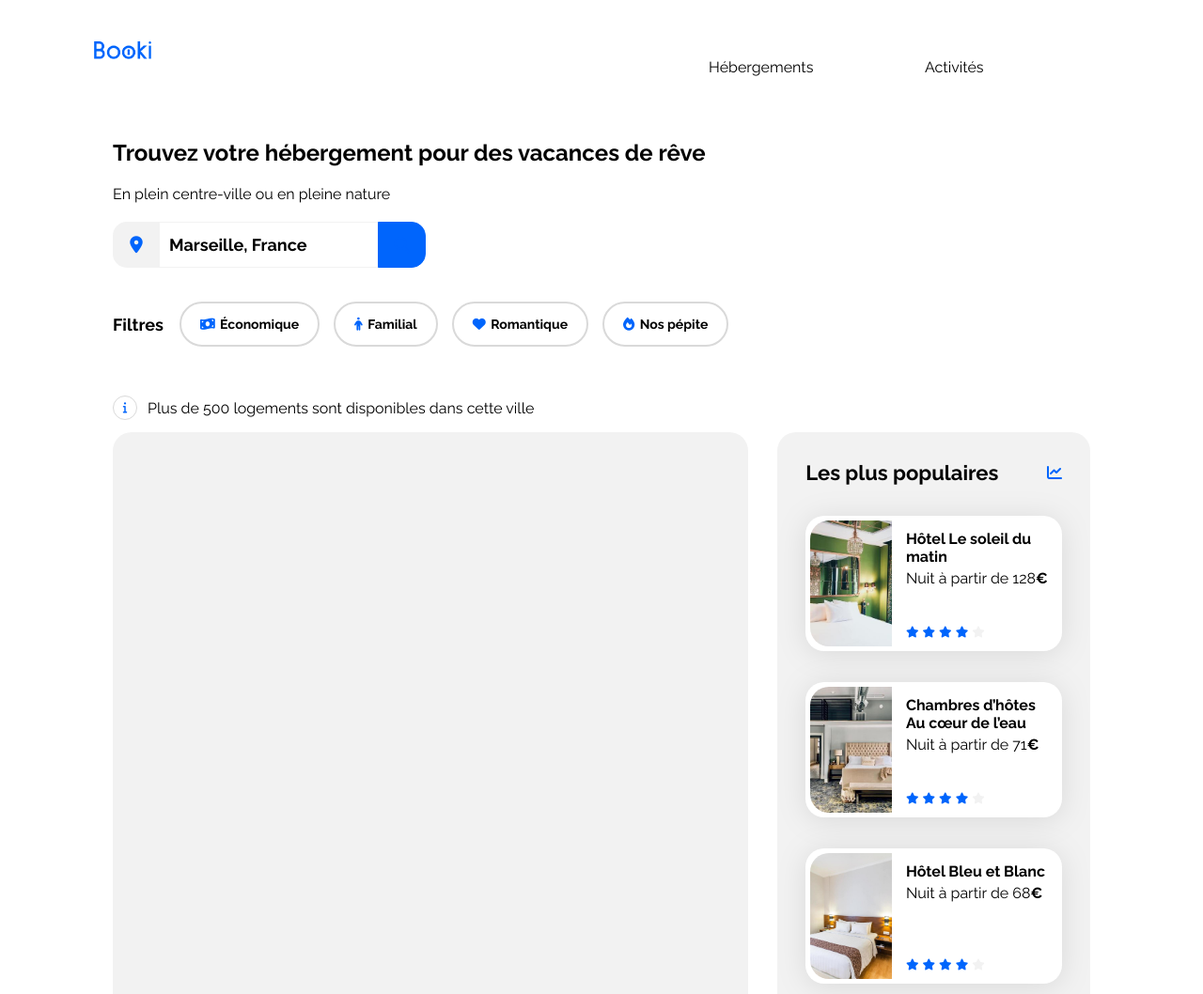
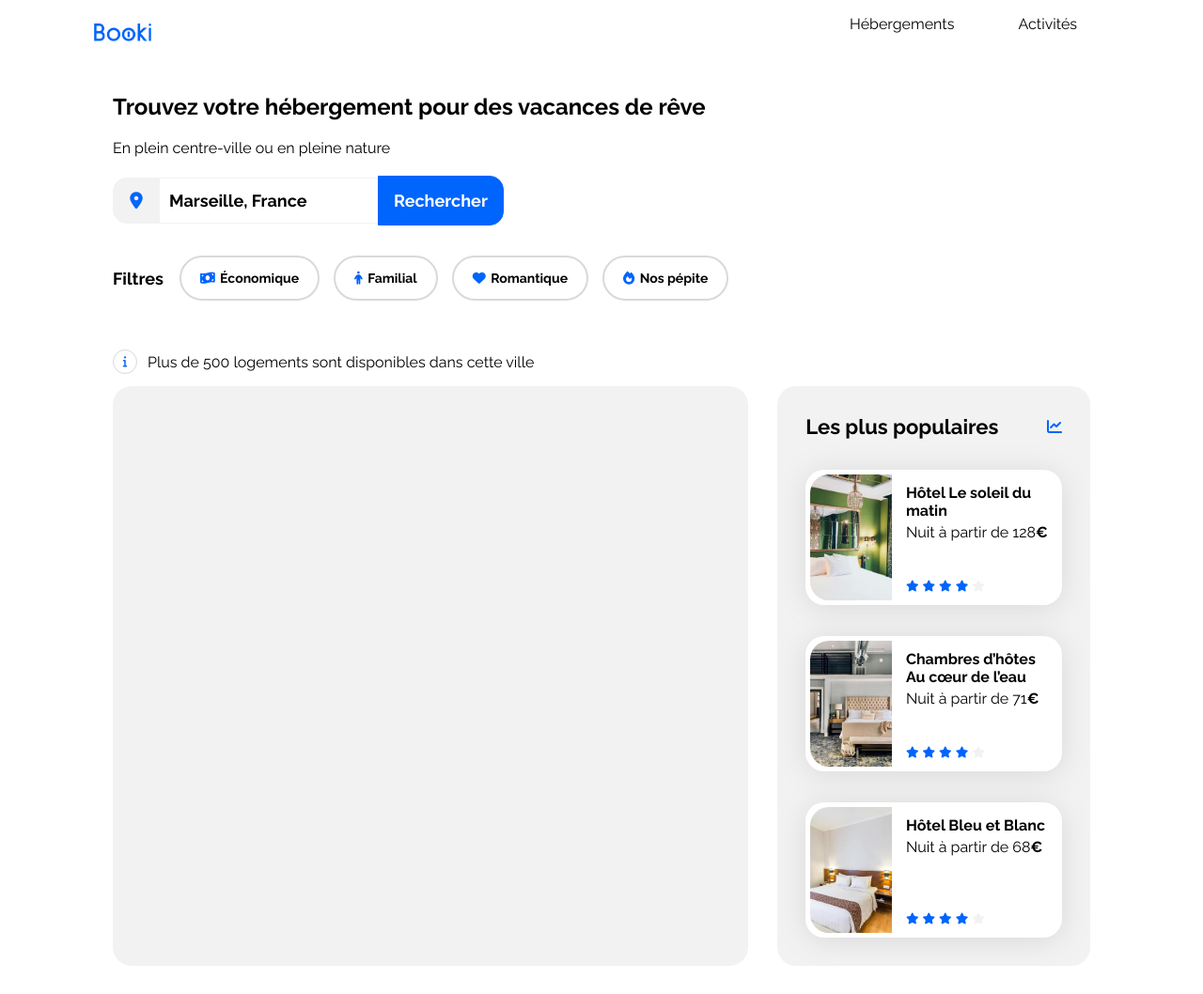
Before and after one commit to Delltuss/Blin_Florian_1_Booki-starter-code-master_03.03.2023, a plain HTML site: page index.html in a window 1280 px wide. Shown: the top 1058 px of the page at 94% size. Drawn offline with Linux system fonts and the light colour scheme.

```diff
--- a/css/style.css
+++ b/css/style.css
@@ -15,7 +15,7 @@
 
 body {
     max-width: 1400px;
-    padding: 44px 50px 0;
+    padding: 0 50px;
     margin: auto;
     font-family: 'Raleway', sans-serif;
     overflow-x: hidden;
@@ -38,6 +38,7 @@ header {
 }
 
 .container-logo{
+    margin-top: 25px;
     width: 61px;
 
 }
@@ -49,36 +50,26 @@ header {
 .links {
     list-style-type: none;
     padding: 0;
+    margin: 0;
     display: flex;
 }
 
 
 .links li {
      margin: 0 34px;
-}
-
-.links li::before {
-    content: "";
-    display: block;
-    width: 162px;
-    height: 2px;
-    background-color: #0065FC;
-    position: relative;
-    top: -44px;
-    opacity: 0;
+     padding-top: 16px;
 }
 
 .links li > a {
     text-decoration: none;
 }
 
-.links > li:hover, .links > li:hover a {
-    border-color: #0065FC;
-    color: #0065FC;
+.links > li:hover {
+    border-top: 1px solid #0065FC;
 }
 
-.links li:hover::before {
-    opacity: 1;
+.links > li:hover a {
+    color: #0065FC;
 }
 
 .main-container {
@@ -117,6 +108,14 @@ header {
 }
 
 /****** Recherche ***********/
+
+.search-text {
+    display: block;
+}
+
+.search-icon {
+    display: none;
+}
 
 .search-input {
     margin-top: 20px;
@@ -240,7 +239,8 @@ header {
 }
 
 .search-input > form > button {
-    font-size: 0px;
+    font-size: 18px;
+    font-weight: 700;
     margin: 0;
     border: 1px solid #0065FC;
 }
--- a/index.html
+++ b/index.html
@@ -36,7 +36,10 @@
                     <form action="#" method="get">
                         <label for="site-search"><i class="fa-sharp fa-solid fa-location-dot"></i></label>
                         <input type="search" placeholder="Marseille, France" id="site-search">
-                        <button>Rechercher<i class="fa-solid fa-magnifying-glass"></i></button>
+                        <button>
+                            <span class="search-text">Rechercher</span>
+                            <span class="search-icon"><i class="fa-solid fa-magnifying-glass"></i></span>
+                        </button>
                     </form>
                 </div>
 
```
